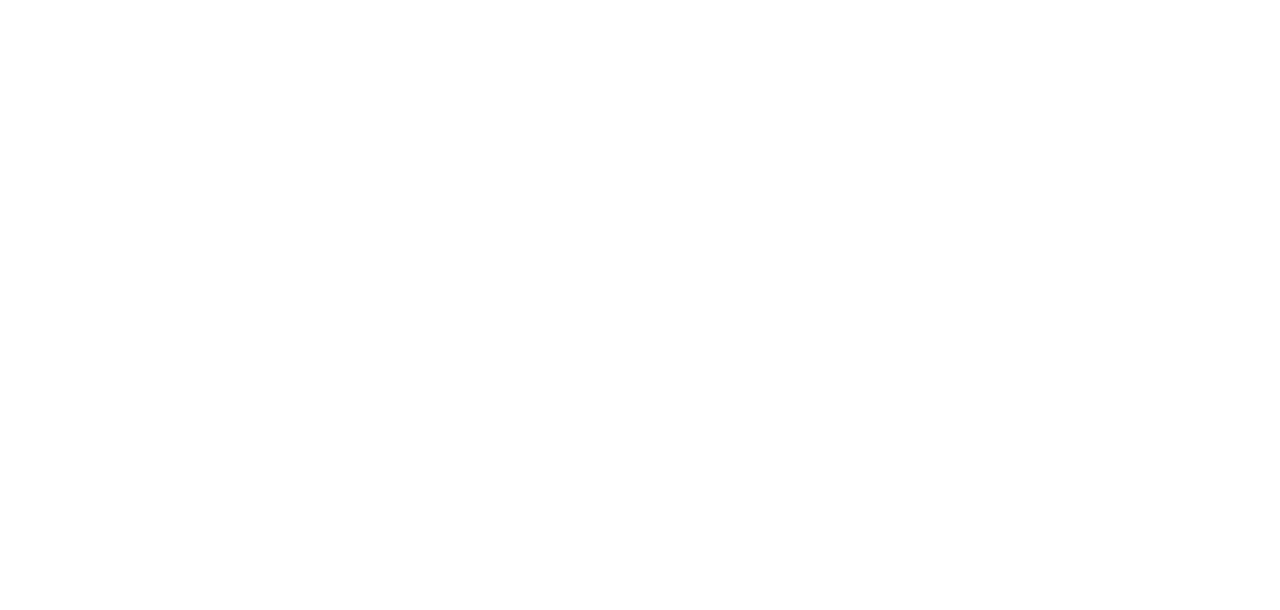
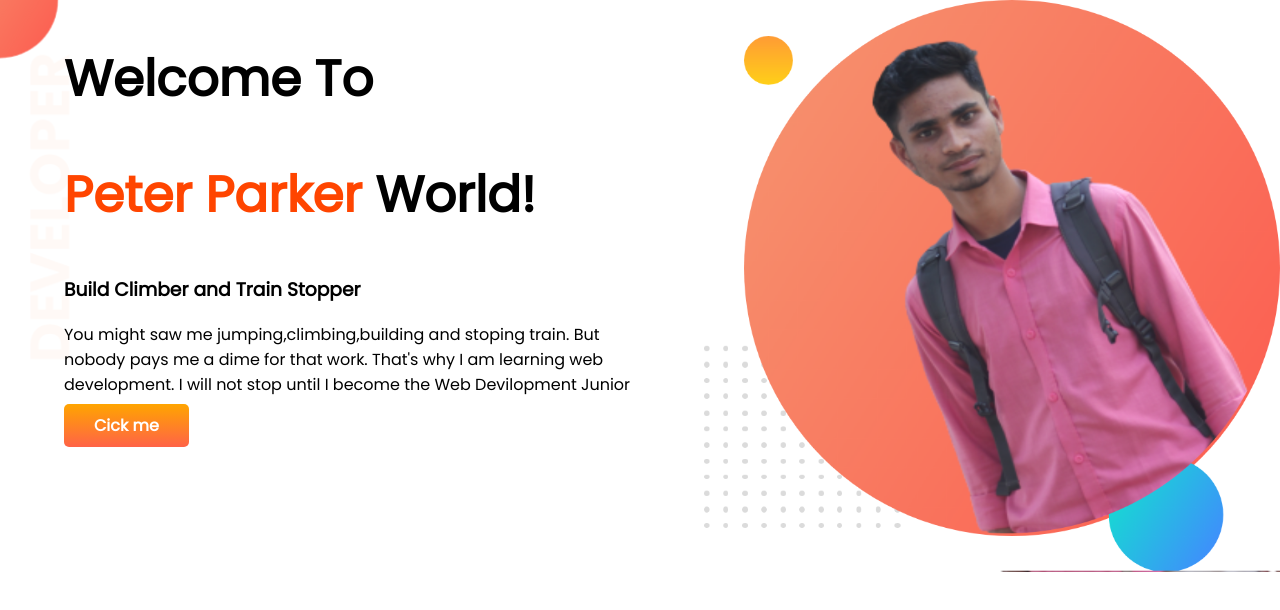
Before and after one commit to sanaul01/s-developer-portfolio, a plain HTML site: page index.html in a window 1280 px wide. Drawn offline with Linux system fonts and the light colour scheme.

Commit message:
added font

```diff
--- a/index.html
+++ b/index.html
@@ -1,12 +1,33 @@
 <!DOCTYPE html>
 <html lang="en">
+
 <head>
     <meta charset="UTF-8">
     <meta http-equiv="X-UA-Compatible" content="IE=edge">
     <meta name="viewport" content="width=device-width, initial-scale=1.0">
     <title>my portfolio</title>
+    <link rel="preconnect" href="https://fonts.googleapis.com">
+    <link rel="preconnect" href="https://fonts.gstatic.com" crossorigin>
+    <link href="https://fonts.googleapis.com/css2?family=Poppins&display=swap" rel="stylesheet">
+    <link rel="stylesheet" href="style.css">
 </head>
+
 <body>
+    <section class="tope-banner">
+        <div class="half-width">
+            <h1>Welcome To</h1>
+            <h1><span class="orange">Peter Parker</span> World!</h1>
+            <h3>Build Climber and Train Stopper</h3>
+            <p>You might saw me jumping,climbing,building and stoping train. But nobody pays me a dime for that work.
+                That's
+                why I am learning web development. I will not stop until I become the Web Devilopment Junior</p>
+            <a class="click-me" target="-blank" href="https://www.youtube.com/watch?v=K4zm30yeHHE">Cick me</a>
+        </div>
+        <div class="half-width">
+            <img src="images/my-bg.png" alt="">
+        </div>
+    </section>
 
 </body>
+
 </html>
--- a/style.css
+++ b/style.css
@@ -0,0 +1,32 @@
+body{
+    font-family: 'Poppins', sans-serif;
+    margin: 0;
+}
+h1{
+    font-size: 50px;
+}
+.orange{
+    color: orangered;
+}
+section{
+    display: flex;
+}
+.half-width{
+    width: 50%;
+    padding-left: 5%;
+}
+.half-width img{
+    width: 100%;
+}
+.click-me{
+    text-decoration: none;
+    background-image: linear-gradient(orange, tomato);
+    padding: 10px 30px;
+    border-radius: 5px;
+    color: white;
+    font-weight: 700;
+}
+.tope-banner{
+    background-image: url(images/top-banner.png);
+    background-repeat: no-repeat;
+}
```
Also changed, not shown: images/dream-bg.png (added), images/exp-bg.png (added), images/jhankar2.png (added), images/my-bg.png (added), images/my-bg2.png (added), images/top-banner.png (added).
